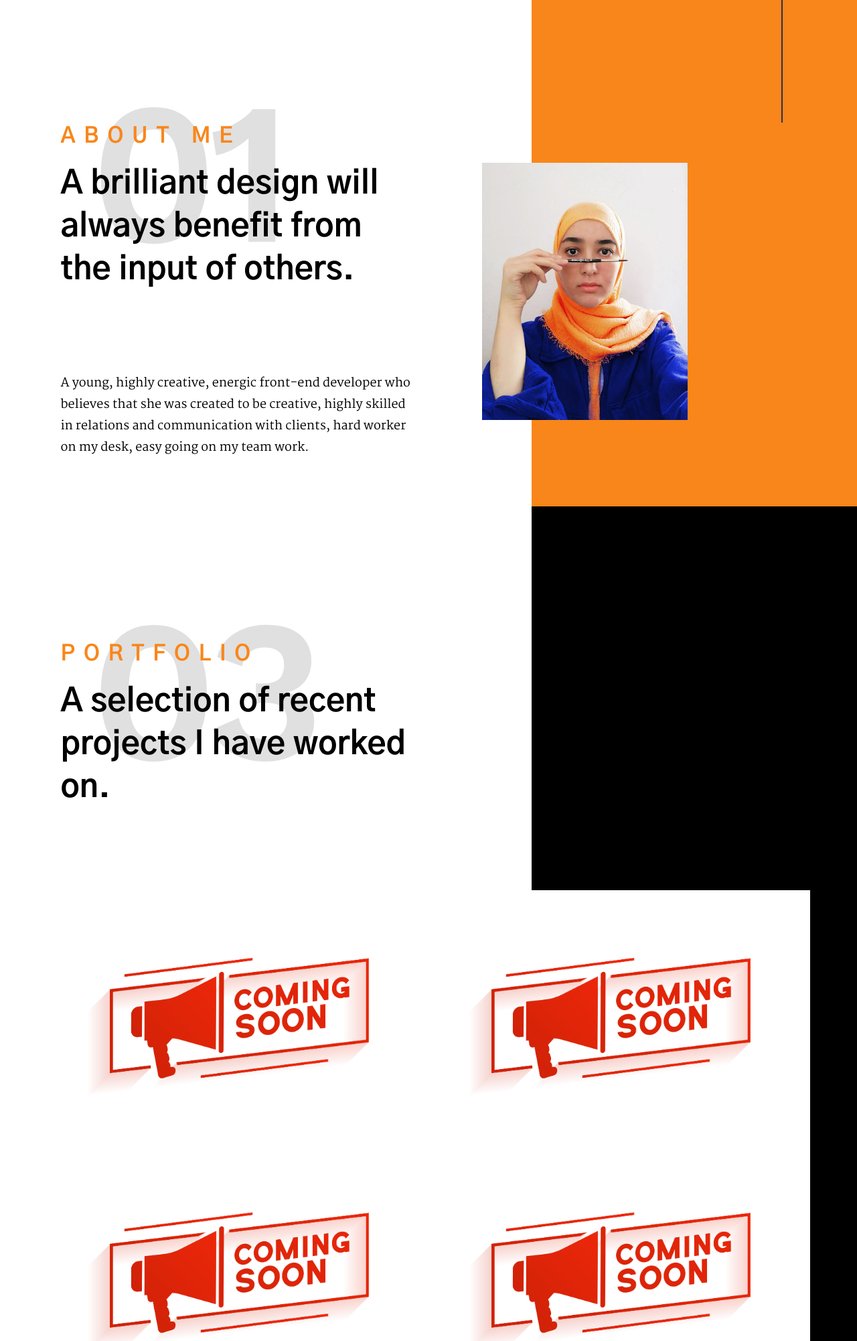
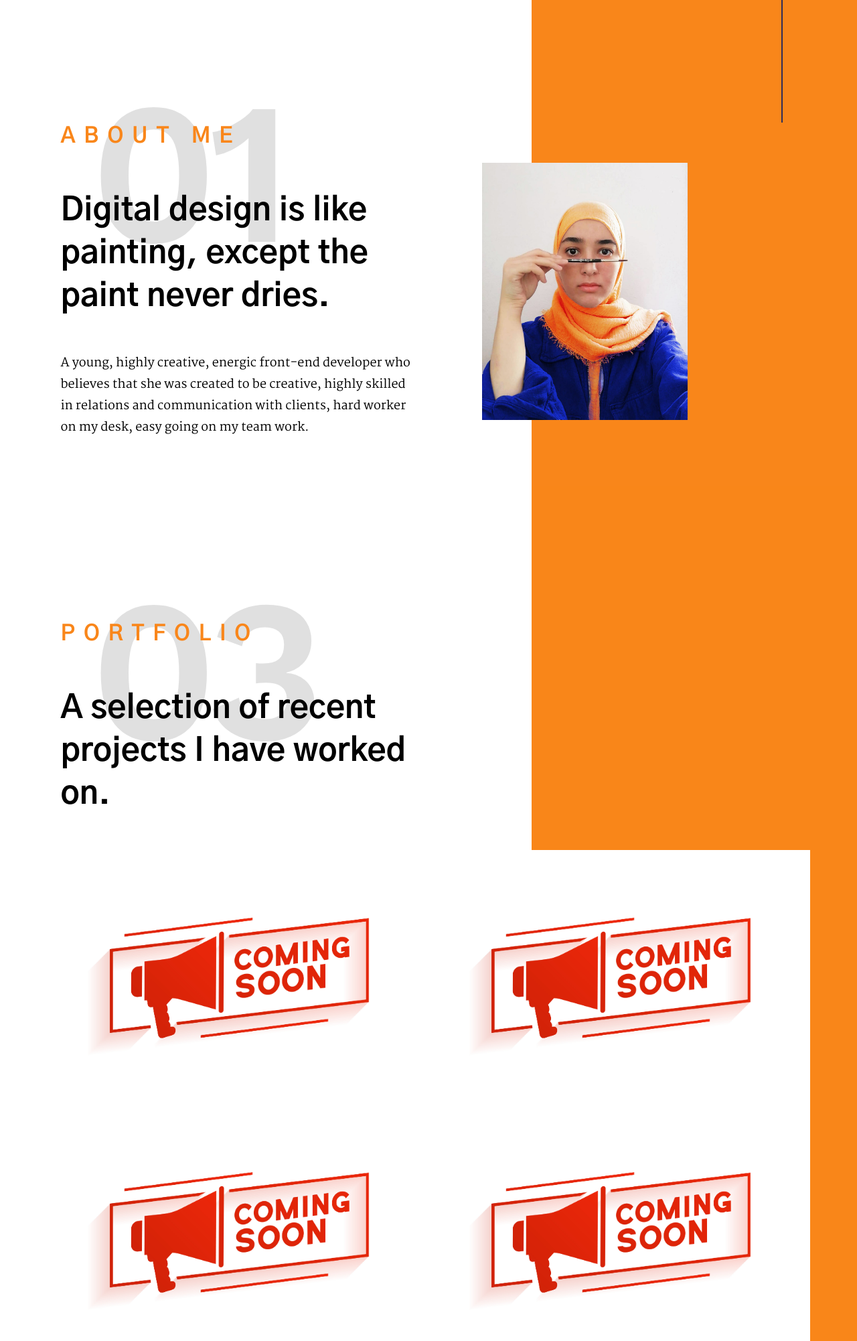
Before and after one commit to hamidoucheasmae/asmaehamidouche, a PHP site: page / in a window 1280 px wide. Shown: the part 837-2839 px from the top of the page at 67% size. Run offline with PHP 8.4, Linux system fonts and the light colour scheme.

Commit message:
update contenu

```diff
--- a/css/main.css
+++ b/css/main.css
@@ -1543,16 +1543,17 @@ input::-moz-focus-inner {
 .display-1 {
   font-size: 4.8rem;
   line-height: 1.333;
+
 }
 
 .section-intro {
   position: relative;
-  margin-bottom: 12rem;
-}
-
-.section-intro .display-1 {
-  margin-top: 0;
-}
+  margin-bottom: 5rem;
+}
+
+/* .section-intro .display-1 {
+
+} */
 
 .section-intro .subhead,
 .section-intro .display-1 {
@@ -2628,7 +2629,7 @@ html.no-csstransitions .hero-content {
 .s-portfolio::before {
   content: "";
   display: block;
-  background-color: rgb(0, 0, 0);
+  background-color: rgb(249, 134, 25);
   position: absolute;
   top: 0;
   right: 0;
--- a/index.html
+++ b/index.html
@@ -125,7 +125,7 @@
 
                     <div class="section-intro" data-num="01" data-aos="fade-up">
                         <h3 class="subhead">About Me</h3>
-                        <h1 class="display-1">A brilliant design will always benefit from the input of others.</h1>
+                        <h1 class="display-1">Digital design is like painting, except the paint never dries. </h1>
                     </div>
 
                     <div class="profile-pic" data-aos="fade-up">
```
